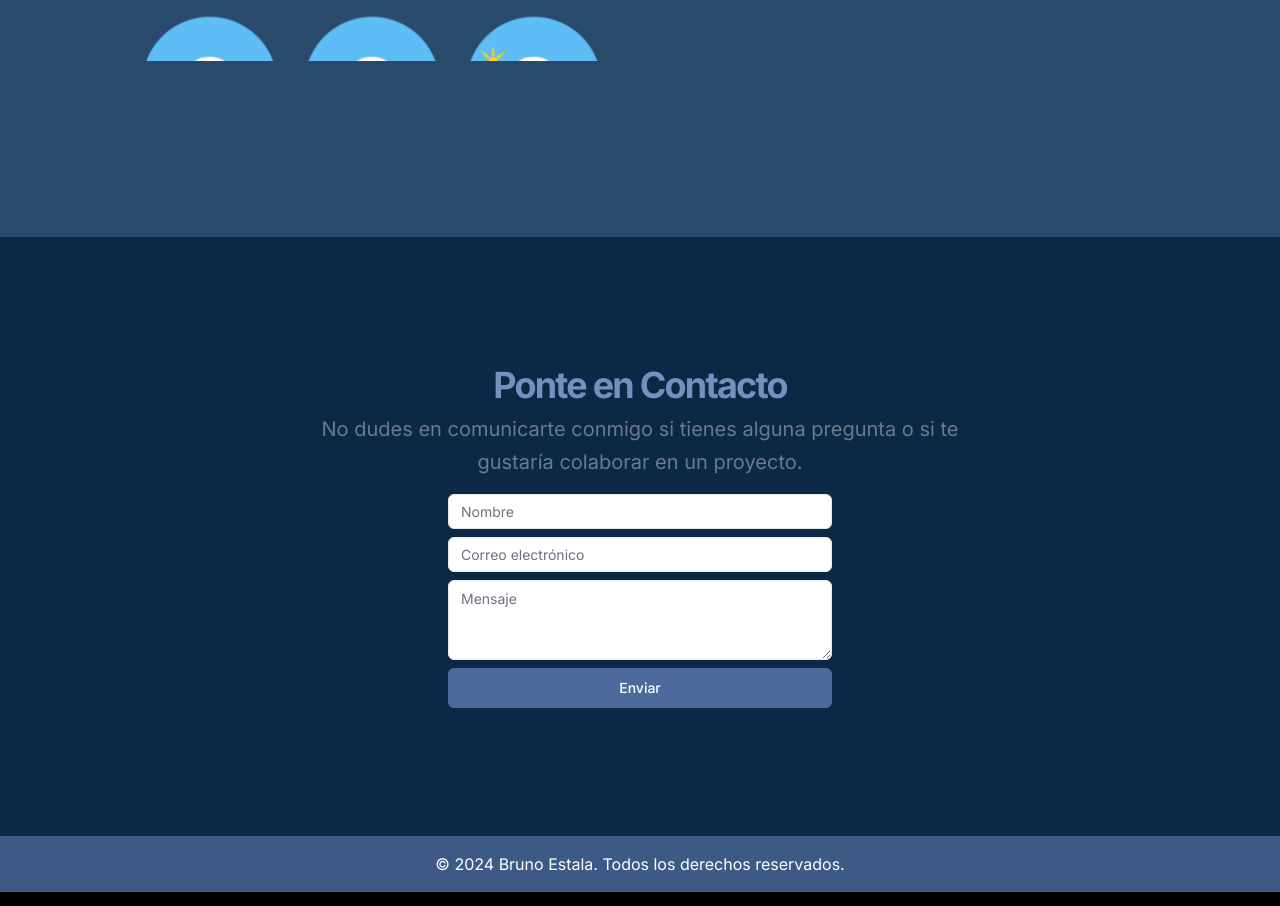
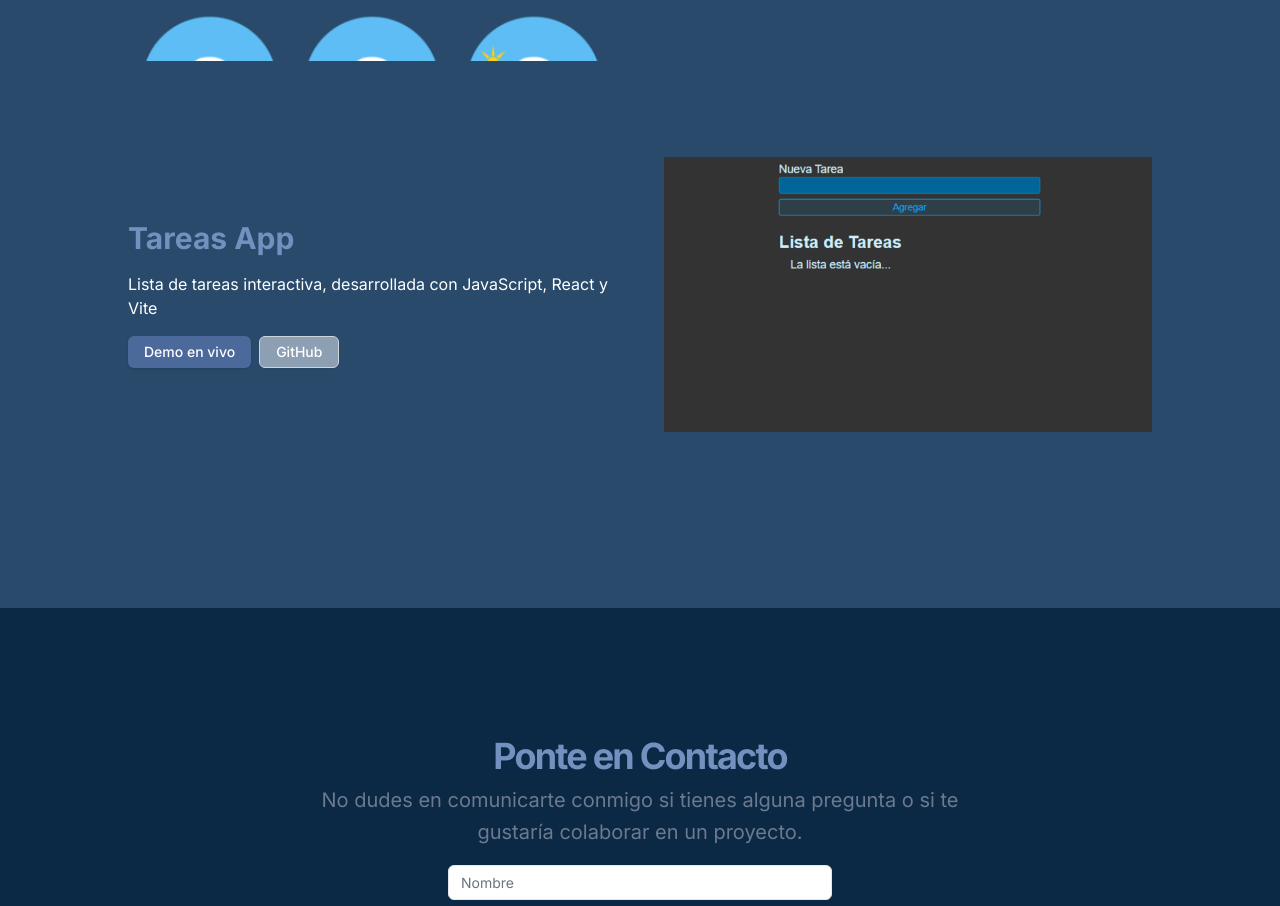
Before and after one commit to BruE89/paginapersonal, a Next.js app: page / in a window 1280 px wide. Shown: the part 3451-4357 px from the top of the page. Built offline with nearby package versions, Linux system fonts and the light colour scheme.

Commit message:
Se agrego 3er proyecto, links y foto completo

```diff
--- a/src/components/component/principal.jsx
+++ b/src/components/component/principal.jsx
@@ -449,6 +449,7 @@ export function Principal() {
                 </p>
               </div>
             </div>
+            {/*Contenedor 1*/}
             <div className="mx-auto grid max-w-5xl items-center gap-6 py-12 lg:grid-cols-2 lg:gap-12">
               <div className="flex flex-col justify-center space-y-4">
                 <div className="grid gap-4 justify-center">
@@ -486,6 +487,7 @@ export function Principal() {
                 />
               </div>
             </div>
+            {/*Contenedor 2*/}
             <div className="mx-auto grid max-w-5xl items-center gap-6 py-12 lg:grid-cols-2 lg:gap-12">
               <div className="flex justify-center">
                 <Image
@@ -523,6 +525,49 @@ export function Principal() {
                     </Link>
                   </div>
                 </div>
+              </div>
+
+            </div>
+            {/*Contenedor 3*/}
+            <div className="mx-auto grid max-w-5xl items-center gap-6 py-12 lg:grid-cols-2 lg:gap-12">
+              <div className="flex flex-col justify-center space-y-4">
+                <div className="grid gap-4 justify-center">
+                  <h3 className="font-bold text-[#7291be] text-3xl">Tareas App</h3>
+                  <p className="text-[#ffffff]">
+                    {isSpanish
+                      ? "Lista de tareas interactiva, desarrollada con JavaScript, React y Vite"
+                      : "To-do interactive list, developed using JavaScript, React and Vite"}
+                  </p>
+                  <div className="flex gap-2">
+                    <Link
+                      href="https://listatareasbruno.netlify.app/"
+                      target="_blank"
+                      rel="noopener noreferrer"
+                      className="inline-flex h-8 items-center justify-center rounded-md bg-[#4b6a9b] px-4 text-sm font-medium text-white shadow transition-colors hover:bg-[#0b2845] focus-visible:outline-none focus-visible:ring-1 focus-visible:ring-ring disabled:pointer-events-none disabled:opacity-50"
+                      prefetch={false}
+                    >
+                      {isSpanish ? "Demo en vivo" : "Live Demo"}
+                    </Link>
+                    <Link
+                      href="https://github.com/BruE89/tareasapp"
+                      target="_blank"
+                      rel="noopener noreferrer"
+                      className="inline-flex h-8 items-center justify-center rounded-md border border-[#cdd4da] bg-[#f0f4f881] px-4 text-sm font-medium shadow-sm transition-colors hover:bg-[#e9ecef] hover:text-[#4b6a9b] focus-visible:outline-none focus-visible:ring-1 focus-visible:ring-ring disabled:pointer-events-none disabled:opacity-50"
+                      prefetch={false}
+                    >
+                      GitHub
+                    </Link>
+                  </div>
+                </div>
+              </div>
+              <div className="flex justify-center">
+                <Image
+                  src="/tareasapp.png"
+                  width="550"
+                  height="310"
+                  alt="Todo App"
+                  className="mx-auto aspect-video overflow-hidden rounded-xl object-cover object-center sm:w-full"
+                />
               </div>
             </div>
           </div>
```
Also changed, not shown: public/tareasapp.png (added).
